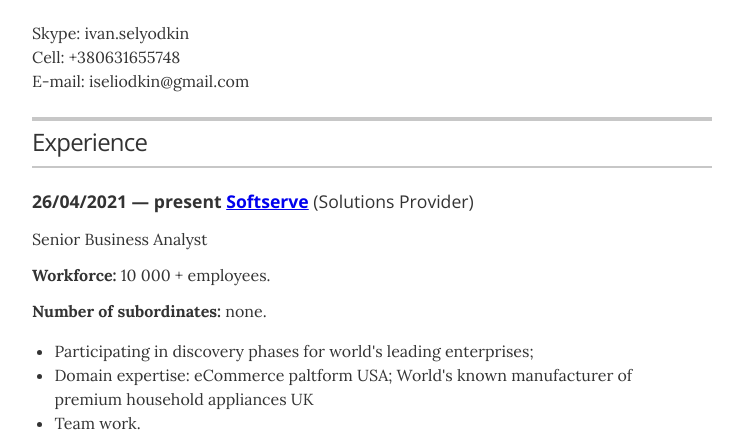
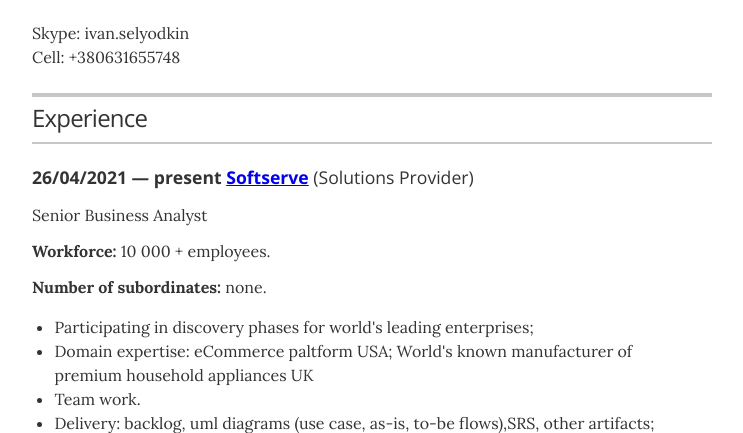
Before and after one commit to ivanselyodkin/Ivan_Selyodkin_CV, a website: page index.html in a window 1280 px wide. Shown: the part 667-1100 px from the top of the page, without its empty margins (268-1011 px from the left). Drawn offline with nearby package versions, Linux system fonts and the light colour scheme.

Commit message:
Update index.html

```diff
--- a/index.html
+++ b/index.html
@@ -66,7 +66,7 @@
       <a href="mailto:seledkinivan@gmail.com" class="contact-button">Contact me</a>
     <p>Skype: ivan.selyodkin</p>
     <p>Cell: +380631655748</p>
-    <p>E-mail: iseliodkin@gmail.com</p>
+
 
     </header>
 
```
